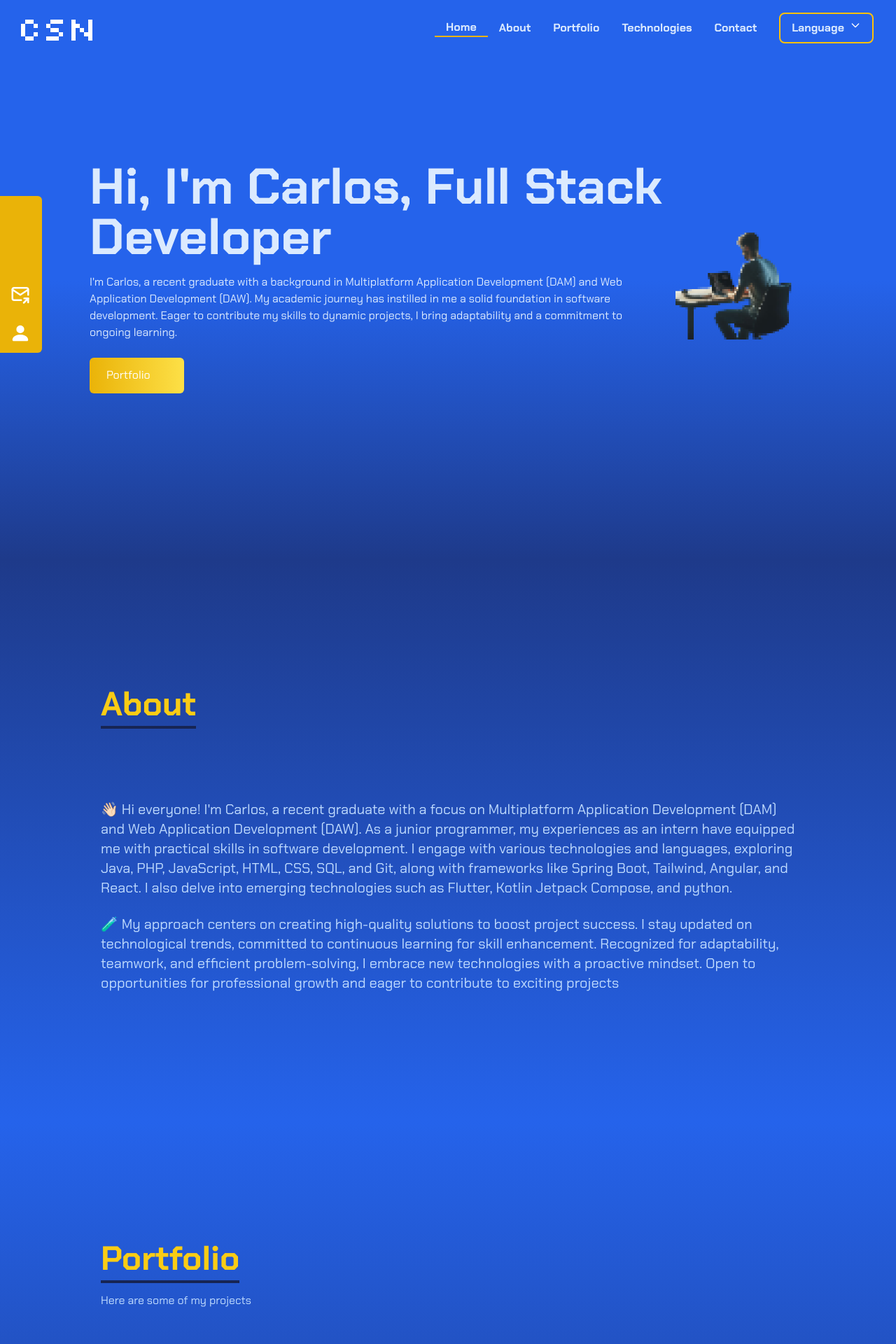
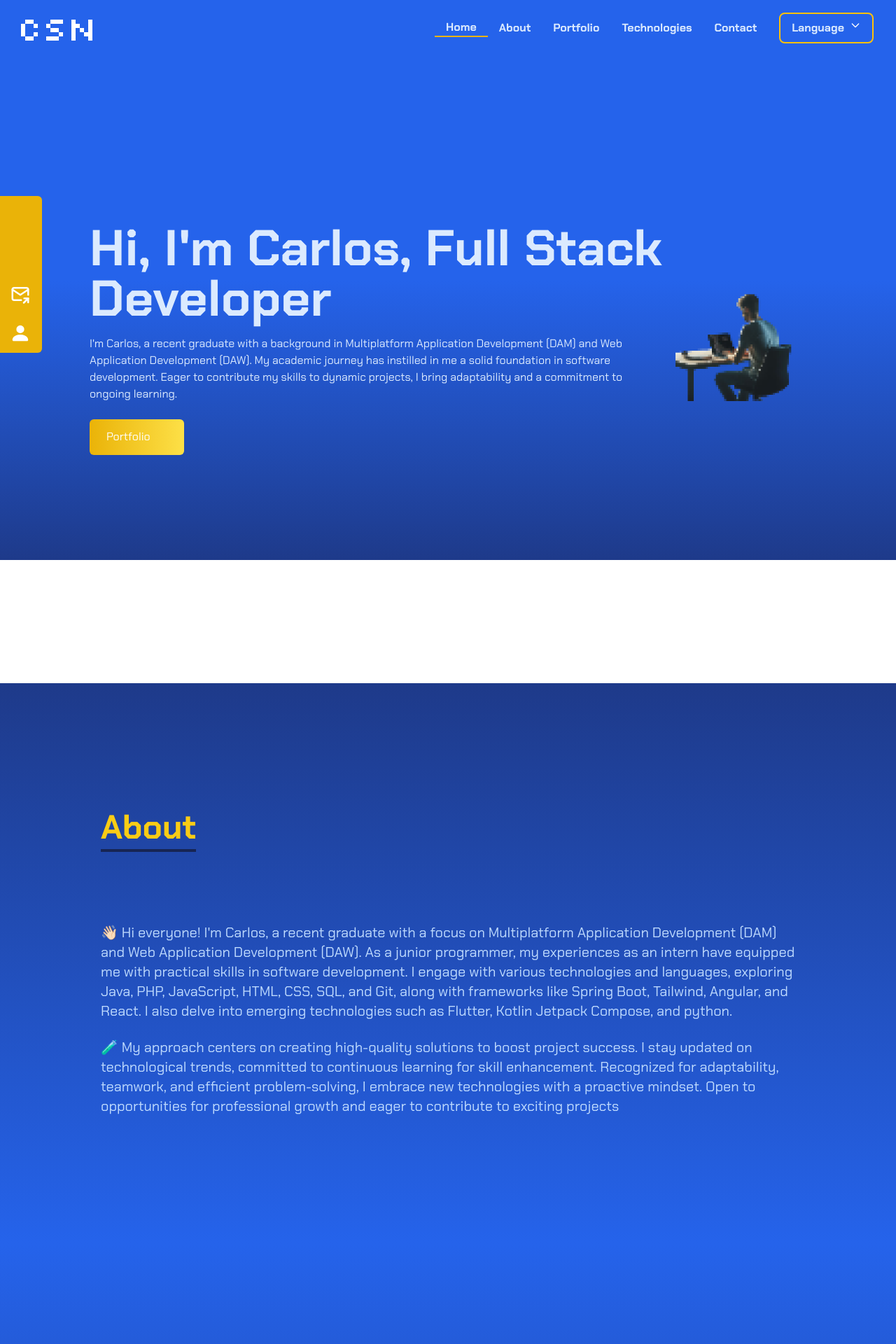
Before and after one commit to hgcsasdas/react-portfolio, a React (Create React App) app: page / in a window 1280 px wide. Shown: the top 1920 px of the page at 70% size. Built offline with nearby package versions, Linux system fonts and the light colour scheme; some icons are missing.

Commit message:
cambios a los metatags

```diff
--- a/public/index.html
+++ b/public/index.html
@@ -6,9 +6,16 @@
     <meta name="viewport" content="width=device-width, initial-scale=1" />
     <meta name="theme-color" content="#000000" />
     <meta name="google-site-verification" content="TmvOhMUXw-WqCdRzEl9b-gAKftuPu7aa6XaVJ7m6IrQ" />
+    <!-- Metaetiquetas de Open Graph y Twitter Card -->
+    <meta property="og:title" content="Carlos Sánchez Núñez - Desarrollador Full Stack" />
+    <meta property="og:description" content="Desarrollador Full Stack con experiencia en Multiplataforma y Desarrollo Web. Graduado con sólida formación en Java, PHP, JavaScript, HTML, CSS, SQL, y más. ¡Descubre mis proyectos y habilidades!" />
+    <meta property="og:image" content="%PUBLIC_URL%/tu-imagen-og.jpg" />
+    <meta name="twitter:card" content="summary_large_image" />
+    <!-- Fin de Metaetiquetas de Open Graph y Twitter Card -->
+    <!-- Descripción mejorada -->
     <meta
       name="description"
-      content="Web site created using create-react-app"
+      content="Desarrollador Full Stack con experiencia en Desarrollo de Aplicaciones Multiplataforma (DAM) y Desarrollo de Aplicaciones Web (DAW). Mi trayectoria académica me ha proporcionado una sólida base en el desarrollo de software. Ansioso por aportar mis habilidades a proyectos dinámicos, traigo adaptabilidad y un compromiso con el aprendizaje continuo."
     />
     <link rel="apple-touch-icon" href="%PUBLIC_URL%/logo192.png" />
     <!--
@@ -25,7 +32,7 @@
       work correctly both with client-side routing and a non-root public URL.
       Learn how to configure a non-root public URL by running `npm run build`.
     -->
-    <title>Carlos portfolio</title>
+    <title>Carlos Sánchez Núñez - Desarrollador Full Stack</title>
   </head>
   <body>
     <noscript>You need to enable JavaScript to run this app.</noscript>
--- a/src/components/About.jsx
+++ b/src/components/About.jsx
@@ -7,7 +7,7 @@ function About() {
   return (
     <div
       name="about"
-      className="bg-gradient-to-b from-blue-900 to-blue-600 text-blue-200 w-full md:h-screen"
+      className="bg-gradient-to-b  from-blue-900 to-blue-600 text-blue-200 w-full md:h-screen md:mt-44 h-full"
     >
       <div className="max-w-screen-lg p-4 mx-auto flex flex-col justify-center w-full h-full">
         <div className="pb-8 ">
--- a/src/components/Home.jsx
+++ b/src/components/Home.jsx
@@ -14,27 +14,23 @@ const Home = () => {
       setScreenHeight(window.innerHeight);
     };
 
-    console.log("screenHeight", screenHeight);
-
-    // Agrega el event listener para actualizar la altura de la pantalla cuando cambie
     window.addEventListener("resize", handleResize);
 
-    // Limpia el event listener cuando el componente se desmonta
     return () => {
       window.removeEventListener("resize", handleResize);
     };
   }, [screenHeight]); // Agrega screenHeight al arreglo de dependencias
 
-  const headerClass = screenHeight < 670 ? "pt-44" : "";
+  const headerClass = screenHeight < 768 ? "pt-44" : "";
 
   return (
     <div
       name="home"
-      className="h-screen w-full bg-gradient-to-b from-blue-600 via-blue-600 to-blue-900 text-blue-100"
+      className={`h-screen w-full bg-gradient-to-b from-blue-600 via-blue-600 to-blue-900 md:pt-44 text-blue-100 ${headerClass} `}
     >
       <div className="max-w-screen-lg mx-auto flex flex-col items-center justify-center h-full px-4 md:px-0 md:flex-row md:py-3">
         <div className="flex flex-col justify-center h-full">
-          <h2 className={`text-4xl sm:text-7xl font-bold text-blue-100 ${headerClass}`}>
+          <h2 className={`text-4xl sm:text-7xl font-bold text-blue-100 `}>
             {t("home.title")}
           </h2>
           <p className="py-4">{t("home.description")}</p>
--- a/src/components/Technologies.jsx
+++ b/src/components/Technologies.jsx
@@ -96,7 +96,7 @@ function Technologies() {
   return (
     <div
       name="technologies"
-      className="w-full bg-gradient-to-b from-blue-900 to-blue-600 text-blue-200"
+      className="bg-gradient-to-b  from-blue-900 to-blue-600 text-blue-200 w-full md:h-screen h-full"
     >
       <div className="max-w-screen-lg mx-auto p-4 flex flex-col justify-center w-full h-full">
         <div>
```
Also changed, not shown: public/manifest.json, 1 other file (tests, documents, lock files or other folders).
